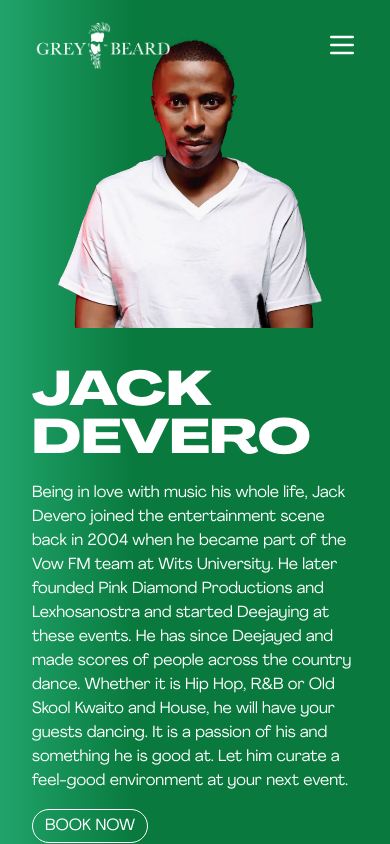
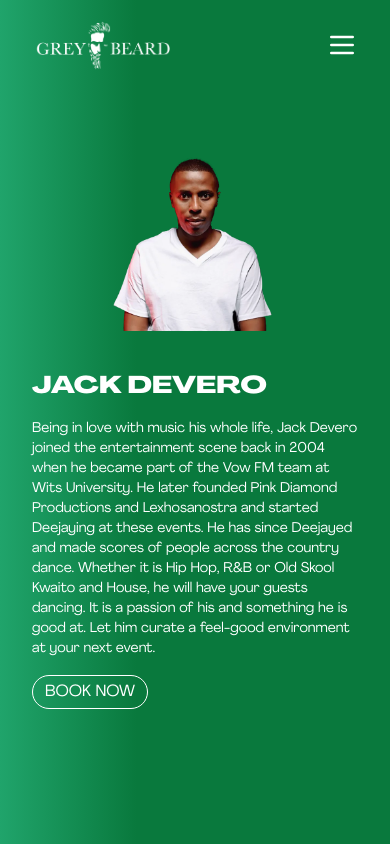
Before and after one commit to PhilaniNcube/greybeard, a Next.js app: page /artists/jack in a window 390 px wide. Built offline with nearby package versions, Linux system fonts and the light colour scheme.

Commit message:
Update artist page layout, styles, and images

```diff
--- a/app/artists/[slug]/page.tsx
+++ b/app/artists/[slug]/page.tsx
@@ -17,11 +17,11 @@ const ArtistPage = ({params:{slug}}:{params:{slug:string}}) => {
 						"linear-gradient(180deg, #000000 0%, #000000 100%)"
 					}`,
 				}}
-				className="flex items-center overflow-hidden lg:h-dvh"
+				className="flex min-h-dvh items-center overflow-hidden lg:h-dvh py-7"
 			>
 				<div
 					className={cn(
-						"grid grid-cols-1 min-h-[100vh] place-items-end gap-10 md:grid-cols-2 relative container",
+						"grid grid-cols-1  place-items-end gap-10 md:grid-cols-2 relative container",
 					)}
 				>
 					<Image
@@ -30,28 +30,32 @@ const ArtistPage = ({params:{slug}}:{params:{slug:string}}) => {
 						height={500}
 						alt={artist?.name || ""}
 						className={cn(
-							"aspect-sqaure mx-auto object-cover w-[85vh]",
+							"aspect-sqaure mx-auto object-cover w-[50vw] lg:w-[85vh]",
 							artist?.slug === "si-jones"
-								? "w-[80vh] md:w-[55vh] mx-auto object-cover"
+								? "w-[50vw] md:w-[55vh] mx-auto object-cover"
 								: "",
-							artist?.slug === "jack" ? "w-[85vh]" : "",
-              artist?.slug === "ntosh" ? "w-[80vh]" : "",
-              artist?.slug === "benjamin" ? "w-[85vh]" : "",
+							artist?.slug === "jack" ? "lg:w-[85vh]" : "",
+							artist?.slug === "ntosh" ? "lg:w-[80vh]" : "",
+							artist?.slug === "benjamin" ? "lg:w-[85vh]" : "",
 						)}
 					/>
 					<div className="flex flex-col justify-center h-full">
 						<h1
 							className={cn(
-								"text-5xl font-bold uppercase text-white",
+								"text-2xl lg:text-5xl font-bold uppercase text-white",
 								agrandir.className,
 							)}
 						>
 							{artist?.name}
 						</h1>
-						<p className="mt-4 text-white text-md">
+						<p className="mt-4 text-white text-sm lg:text-md">
 							{artist?.description}{" "}
 							{artist?.website ? (
-								<Link href={`${artist?.website}`}>{artist?.slug === "si-jones" ? "sijones.co.za" : `${artist.website}`}</Link>
+								<Link href={`${artist?.website}`}>
+									{artist?.slug === "si-jones"
+										? "sijones.co.za"
+										: `${artist.website}`}
+								</Link>
 							) : null}
 						</p>
 						<Link
--- a/components/desktop-nav.tsx
+++ b/components/desktop-nav.tsx
@@ -7,35 +7,37 @@ import {
   motion,
   useMotionTemplate,
   useMotionValue,
+  useMotionValueEvent,
   useScroll,
   useTransform,
 } from "framer-motion";
 import useBoundedScroll from "@/hooks/useBoundedScroll";
-import { useEffect } from "react";
+import { useEffect, useState } from "react";
 
 export default function Desktop() {
 
   const pathname = usePathname();
 
-    const { scrollYBoundedProgress } = useBoundedScroll(400);
-    const scrollYBoundedProgressDelayed = useTransform(
-      scrollYBoundedProgress,
-      [1, 0.75, 0],
-      [1, 0, 0]
-    );
+    const [scrollYDepth, setScrollYDepth] = useState(0);
 
-    const item = useMotionTemplate`${useTransform(
-          scrollYBoundedProgressDelayed,
-          [1, 0.1],
-          [0, 1]
-        )})`
+		const { scrollY } = useScroll();
 
-    console.log({ value: item });
+		const data = useMotionValueEvent(scrollY, "change", (latest) => {
+			console.log("Page scroll: ", latest);
+			setScrollYDepth(latest);
+			console.log("Depth", scrollYDepth);
+		});
+
+
 
 
 
   return (
-    <motion.div className="fixed top-0 left-0 right-0 z-50 hidden shadow-md lg:flex backdrop-blur-md">
+			<motion.div
+				className={cn(
+					"fixed top-0 left-0 right-0 z-[9999] hidden shadow-md lg:flex backdrop-blur-md duration-300 transition-colors",
+				    scrollYDepth > 50 ? "bg-black/50" : "",)}
+			>
 				<nav className="container px-6 py-4 mx-auto">
 					<div className="md:flex md:items-center md:justify-between">
 						<div className="flex items-center justify-between ">
@@ -54,7 +56,7 @@ export default function Desktop() {
 							<Link
 								className={cn(
 									"text-sm md:text-lg font-medium  hover:text-slate-200 transition-colors duration-200",
-                pathname === "/about" ? "text-white" : "text-slate-400"
+									pathname === "/about" ? "text-white" : "text-slate-400",
 								)}
 								href="/about"
 							>
@@ -63,7 +65,7 @@ export default function Desktop() {
 							<Link
 								className={cn(
 									"text-sm md:text-lg font-medium  hover:text-slate-200 transition-colors duration-200",
-                pathname === "/clients" ? "text-white" : "text-slate-400"
+									pathname === "/clients" ? "text-white" : "text-slate-400",
 								)}
 								href="/clients"
 							>
@@ -72,7 +74,7 @@ export default function Desktop() {
 							<Link
 								className={cn(
 									"text-sm md:text-lg font-medium  hover:text-slate-200 transition-colors duration-200",
-                pathname === "/artists" ? "text-white" : "text-slate-400"
+									pathname === "/artists" ? "text-white" : "text-slate-400",
 								)}
 								href="/artists"
 							>
@@ -81,7 +83,7 @@ export default function Desktop() {
 							<Link
 								className={cn(
 									"text-sm md:text-lg font-medium  hover:text-slate-200 transition-colors duration-200",
-                pathname === "/friends" ? "text-white" : "text-slate-400"
+									pathname === "/friends" ? "text-white" : "text-slate-400",
 								)}
 								href="/friends"
 							>
@@ -90,7 +92,7 @@ export default function Desktop() {
 							<Link
 								className={cn(
 									"text-sm md:text-lg font-medium  hover:text-slate-200 transition-colors duration-200",
-                pathname === "/events" ? "text-white" : "text-slate-400"
+									pathname === "/events" ? "text-white" : "text-slate-400",
 								)}
 								href="/events"
 							>
@@ -99,7 +101,7 @@ export default function Desktop() {
 							<Link
 								className={cn(
 									"text-sm md:text-lg font-medium  hover:text-slate-200 transition-colors duration-200",
-                pathname === "/concierge" ? "text-white" : "text-slate-400"
+									pathname === "/concierge" ? "text-white" : "text-slate-400",
 								)}
 								href="/concierge"
 							>
@@ -108,7 +110,7 @@ export default function Desktop() {
 							<Link
 								className={cn(
 									"text-sm md:text-lg font-medium  hover:text-slate-200 transition-colors duration-200",
-                pathname === "/contact" ? "text-white" : "text-slate-400"
+									pathname === "/contact" ? "text-white" : "text-slate-400",
 								)}
 								href="/contact"
 							>
--- a/components/navbar.tsx
+++ b/components/navbar.tsx
@@ -15,6 +15,7 @@ import { cn } from "@/lib/utils";
 import { oswald } from "@/app/fonts";
 import { Separator } from "./ui/separator";
 import { useState } from "react";
+import { useMotionValueEvent, useScroll } from "framer-motion";
 
 const links = [
   { title: "About Us", href: "/about"},
@@ -30,9 +31,31 @@ const MobileNavbar = () => {
 
 const [isOpen, setIsOpen] = useState(false)
 
-  return <nav className="lg:hidden fixed top-0 left-0 right-0 z-[500]">
+    const [scrollYDepth, setScrollYDepth] = useState(0);
+
+const { scrollY } = useScroll();
+
+const data = useMotionValueEvent(scrollY, "change", (latest) => {
+	console.log("Page scroll: ", latest);
+	setScrollYDepth(latest);
+	console.log("Depth", scrollYDepth);
+});
+
+  return (
+			<nav
+				className={cn(
+					"lg:hidden fixed top-0 left-0 right-0 z-[500] duration-300",
+					scrollYDepth > 50 ? "bg-black/80 shadow-sm" : "",
+				)}
+			>
 				<div className="container flex items-center justify-between py-4">
-      <Image src="/images/white-logo.png" width={1323} height={542} alt="Logo" className="object-cover w-36"  />
+					<Image
+						src="/images/white-logo.png"
+						width={1323}
+						height={542}
+						alt="Logo"
+						className="object-cover w-36"
+					/>
 
 					<Sheet open={isOpen} onOpenChange={setIsOpen}>
 						<SheetTrigger>
@@ -47,7 +70,14 @@ const [isOpen, setIsOpen] = useState(false)
 							<Separator className="my-2" />
 							<div className="flex flex-col w-full mt-5 gap-y-5">
 								{links.map((link, index) => (
-                  <Link key={link.href} href={link.href} className={cn("text-lg md:text-2xl text-white font-medium", oswald.className)}>
+									<Link
+										key={link.href}
+										href={link.href}
+										className={cn(
+											"text-lg md:text-2xl text-white font-medium",
+											oswald.className,
+										)}
+									>
 										{link.title}
 									</Link>
 								))}
@@ -55,6 +85,7 @@ const [isOpen, setIsOpen] = useState(false)
 						</SheetContent>
 					</Sheet>
 				</div>
-  </nav>;
+			</nav>
+		);
 };
 export default MobileNavbar;
```
Lines whose indentation alone changed are shown as unchanged.
